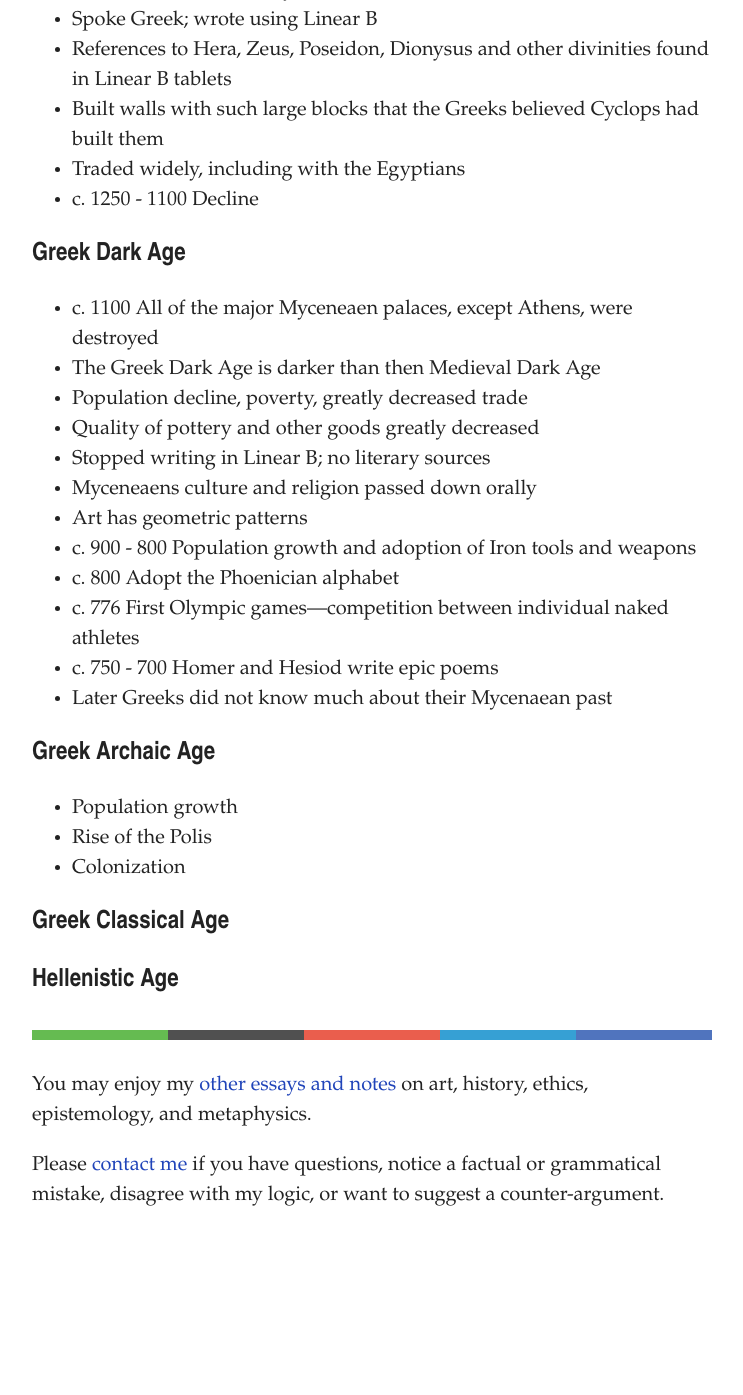
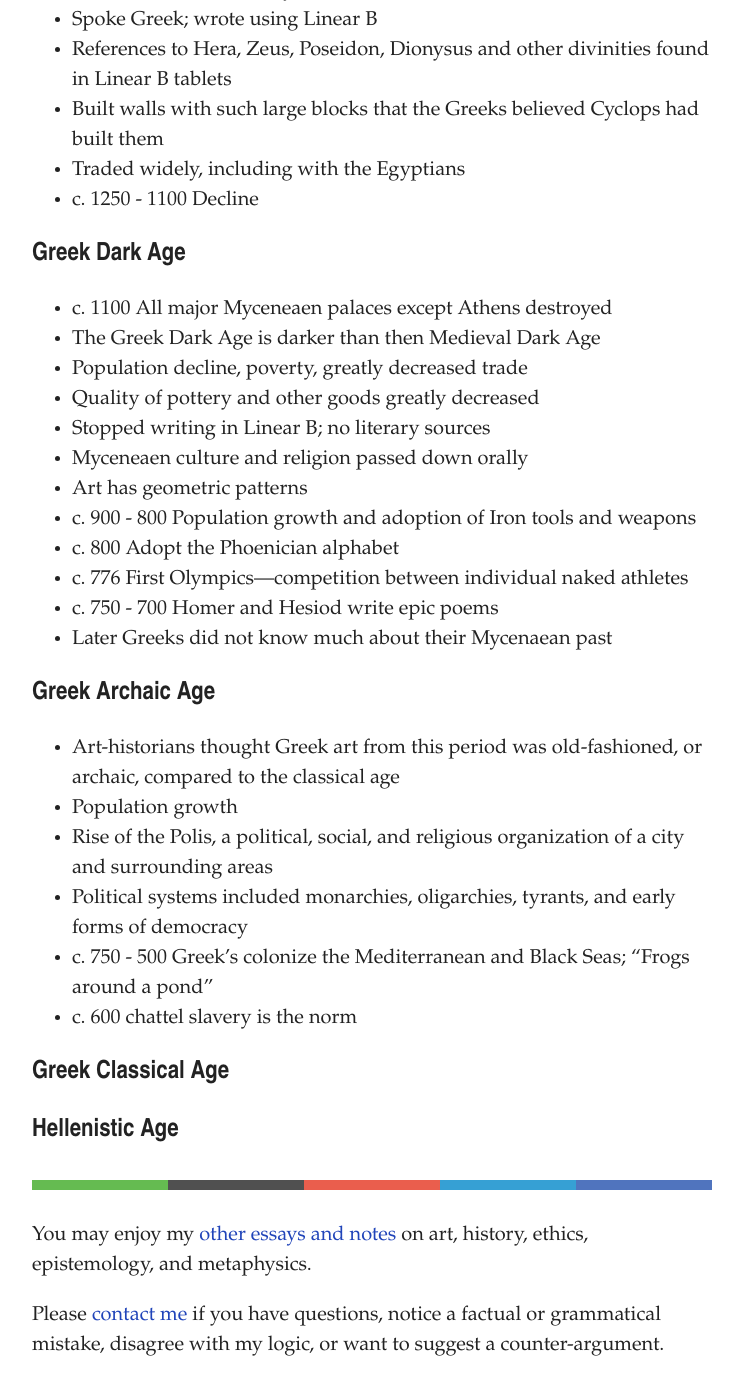
Before and after one commit to artsandmetaphysics/goodlifeodyssey, a Jekyll site: the page built from _notes/ancient-greece.md, in a window 1280 px wide and 1400 px high, scrolled down 948 px. Shown: the top 1395 px of the window, without its empty margins (268-1011 px from the left). Built offline with Jekyll 4.4.1, drawn with Linux system fonts in a browser that asks for light colours; before the commit the page ends 2198 px from its top, so only the background shows below that.

Commit message:
Add notes about greek archaic age

```diff
--- a/_notes/ancient-greece.md
+++ b/_notes/ancient-greece.md
@@ -39,24 +39,28 @@ Many of these notes were taken from _Ancient Greece_ by Thomas R. Martin.
 
 ## Greek Dark Age
 
-- c. 1100 All of the major Myceneaen palaces, except Athens, were destroyed
+- c. 1100 All major Myceneaen palaces except Athens destroyed
 - The Greek Dark Age is darker than then Medieval Dark Age
 - Population decline, poverty, greatly decreased trade
 - Quality of pottery and other goods greatly decreased
 - Stopped writing in Linear B; no literary sources
-- Myceneaens culture and religion passed down orally
+- Myceneaen culture and religion passed down orally
 - Art has geometric patterns
 - c. 900 - 800 Population growth and adoption of Iron tools and weapons
 - c. 800 Adopt the Phoenician alphabet
-- c. 776 First Olympic games---competition between individual naked athletes
+- c. 776 First Olympics---competition between individual naked athletes
 - c. 750 - 700 Homer and Hesiod write epic poems
 - Later Greeks did not know much about their Mycenaean past
 
 ## Greek Archaic Age
 
+- Art-historians thought Greek art from this period was old-fashioned, or archaic, compared to the classical age
 - Population growth
-- Rise of the Polis
-- Colonization
+- Rise of the Polis, a political, social, and religious organization of a city and surrounding areas
+- Political systems included monarchies, oligarchies, tyrants, and early forms of democracy
+- c. 750 - 500 Greek's colonize the Mediterranean and Black Seas; "Frogs around a pond"
+- c. 600 chattel slavery is the norm
+
 
 ## Greek Classical Age
 
```
